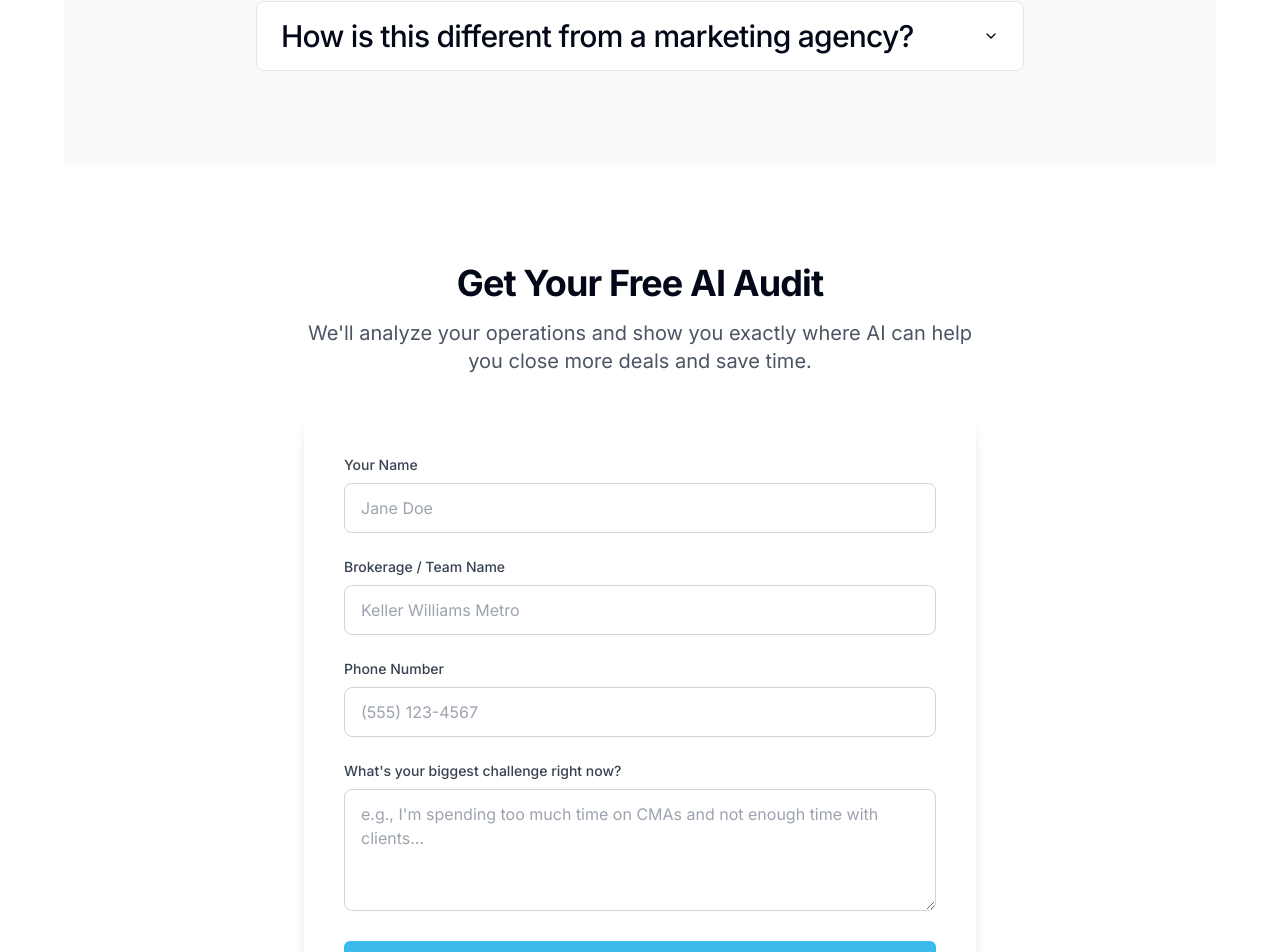
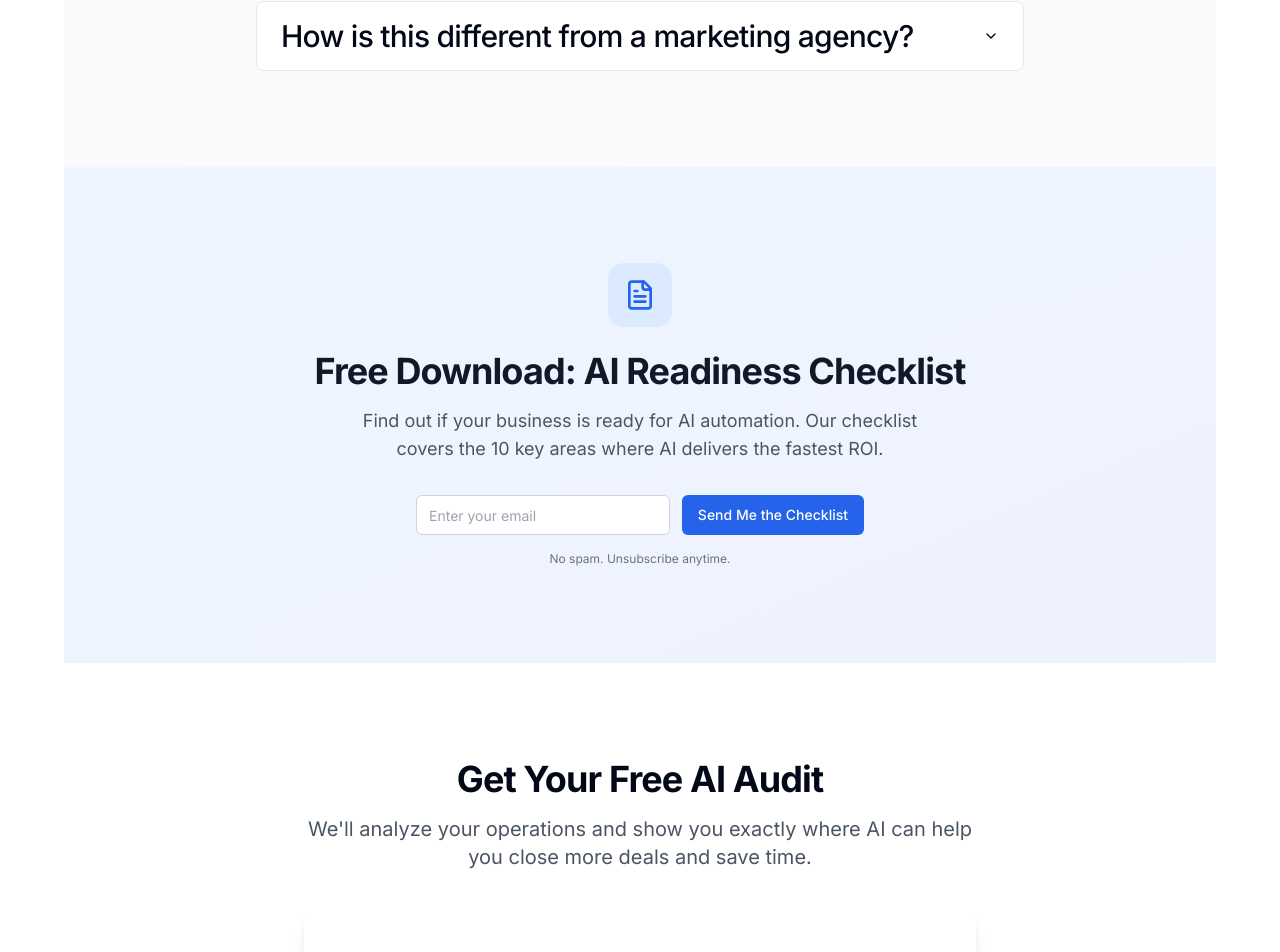
Before and after one commit to mutaaf/digital-craft-architect, a React (Vite) app: page /realestate in a window 1280 px wide. Shown: the part 5291-6243 px from the top of the page. Built offline with nearby package versions, Linux system fonts and the light colour scheme; no server answers.

Commit message:
gtm(LEAD-MAGNET-SECTION): Add lead magnet email capture section between FAQ and contact
Co-Authored-By: Claude Code Innovation Agent <noreply@anthropic.com>

```diff
--- /dev/null
+++ b/src/components/LeadMagnetSection.tsx
@@ -0,0 +1,96 @@
+import React, { useState } from 'react';
+import { Button } from '@/components/ui/button';
+import { Input } from '@/components/ui/input';
+import { CheckCircle, FileText } from 'lucide-react';
+import { trackCTAClick } from '@/utils/analytics';
+import { getUtmParams } from '@/utils/utmTracker';
+
+const LeadMagnetSection: React.FC = () => {
+  const [email, setEmail] = useState('');
+  const [submitted, setSubmitted] = useState(false);
+  const [isSubmitting, setIsSubmitting] = useState(false);
+
+  const handleSubmit = async (e: React.FormEvent) => {
+    e.preventDefault();
+    if (!email.trim()) return;
+
+    setIsSubmitting(true);
+    try {
+      const response = await fetch('https://formspree.io/f/xovekqqk', {
+        method: 'POST',
+        headers: { 'Content-Type': 'application/json' },
+        body: JSON.stringify({
+          email,
+          ...getUtmParams(),
+          _subject: '[Lead Magnet] AI Readiness Checklist',
+        }),
+      });
+      if (response.ok) {
+        setSubmitted(true);
+        trackCTAClick('lead_magnet_submit', 'lead_magnet_section');
+      }
+    } catch {
+      // silent fail — Formspree handles retries
+    } finally {
+      setIsSubmitting(false);
+    }
+  };
+
+  return (
+    <section className="container-section bg-gradient-to-br from-blue-50 to-indigo-50 dark:from-gray-900 dark:to-gray-800">
+      <div className="max-w-3xl mx-auto text-center">
+        <div className="mx-auto mb-6 flex h-16 w-16 items-center justify-center rounded-2xl bg-blue-100 dark:bg-blue-900/40">
+          <FileText className="h-8 w-8 text-blue-600 dark:text-blue-400" />
+        </div>
+
+        <h2 className="text-3xl md:text-4xl font-bold mb-4 text-gray-900 dark:text-white">
+          Free Download: AI Readiness Checklist
+        </h2>
+
+        <p className="text-lg text-gray-600 dark:text-gray-300 mb-8 max-w-xl mx-auto">
+          Find out if your business is ready for AI automation. Our checklist covers the 10 key
+          areas where AI delivers the fastest ROI.
+        </p>
+
+        {submitted ? (
+          <div className="flex flex-col items-center gap-3 py-4">
+            <CheckCircle className="h-12 w-12 text-green-500" />
+            <p className="text-lg font-semibold text-gray-900 dark:text-white">
+              Check Your Inbox!
+            </p>
+            <p className="text-gray-600 dark:text-gray-400">
+              We'll send the AI Readiness Checklist to your email shortly.
+            </p>
+          </div>
+        ) : (
+          <form
+            onSubmit={handleSubmit}
+            className="flex flex-col sm:flex-row gap-3 max-w-md mx-auto"
+          >
+            <Input
+              type="email"
+              placeholder="Enter your email"
+              value={email}
+              onChange={(e) => setEmail(e.target.value)}
+              required
+              className="flex-1 bg-white dark:bg-gray-800 border-gray-300 dark:border-gray-600 text-gray-900 dark:text-white placeholder:text-gray-400 dark:placeholder:text-gray-500"
+            />
+            <Button
+              type="submit"
+              disabled={isSubmitting}
+              className="bg-blue-600 hover:bg-blue-700 text-white whitespace-nowrap"
+            >
+              {isSubmitting ? 'Sending...' : 'Send Me the Checklist'}
+            </Button>
+          </form>
+        )}
+
+        <p className="mt-4 text-xs text-gray-500 dark:text-gray-500">
+          No spam. Unsubscribe anytime.
+        </p>
+      </div>
+    </section>
+  );
+};
+
+export default LeadMagnetSection;
--- a/src/pages/Construction.tsx
+++ b/src/pages/Construction.tsx
@@ -5,6 +5,7 @@ import Navbar from '@/components/Navbar';
 import Footer from '@/components/Footer';
 import StickyCTA from '@/components/StickyCTA';
 import ExitIntentPopup from '@/components/ExitIntentPopup';
+import LeadMagnetSection from '@/components/LeadMagnetSection';
 import SocialProofBar from '@/components/SocialProofBar';
 import { useContent } from '@/hooks/useContent';
 import { useAnalytics, trackCTAClick } from '@/utils/analytics';
@@ -605,6 +606,9 @@ const Construction: React.FC = () => {
         </div>
       </section>
 
+      {/* ─── LEAD MAGNET ─── */}
+      <LeadMagnetSection />
+
       {/* ─── CONTACT FORM ─── */}
       <section id="contact" className="container-section">
         <div className="max-w-2xl mx-auto">
--- a/src/pages/RealEstate.tsx
+++ b/src/pages/RealEstate.tsx
@@ -5,6 +5,7 @@ import Navbar from '@/components/Navbar';
 import Footer from '@/components/Footer';
 import StickyCTA from '@/components/StickyCTA';
 import ExitIntentPopup from '@/components/ExitIntentPopup';
+import LeadMagnetSection from '@/components/LeadMagnetSection';
 import SocialProofBar from '@/components/SocialProofBar';
 import { useContent } from '@/hooks/useContent';
 import { useAnalytics, trackCTAClick } from '@/utils/analytics';
@@ -605,6 +606,9 @@ const RealEstate: React.FC = () => {
         </div>
       </section>
 
+      {/* ─── LEAD MAGNET ─── */}
+      <LeadMagnetSection />
+
       {/* ─── CONTACT FORM ─── */}
       <section id="contact" className="container-section">
         <div className="max-w-2xl mx-auto">
```
Also changed, not shown: 1 other file (tests, documents, lock files or other folders).
